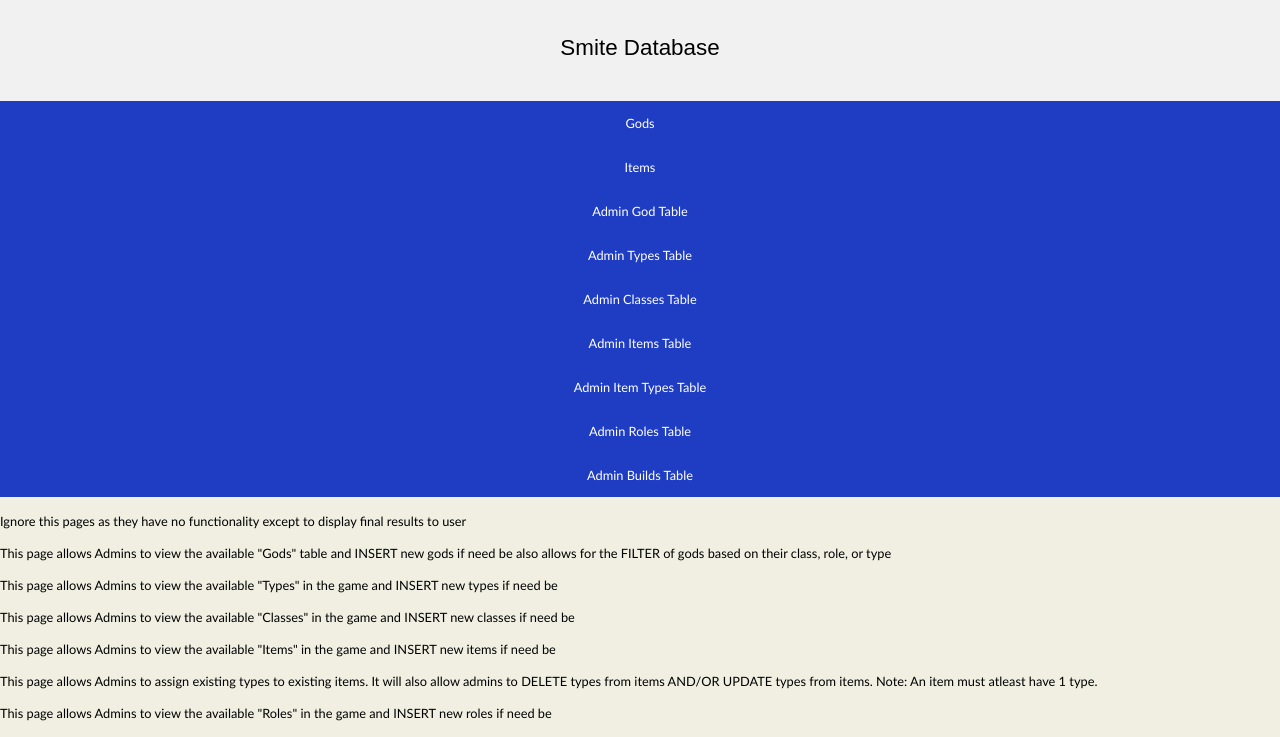
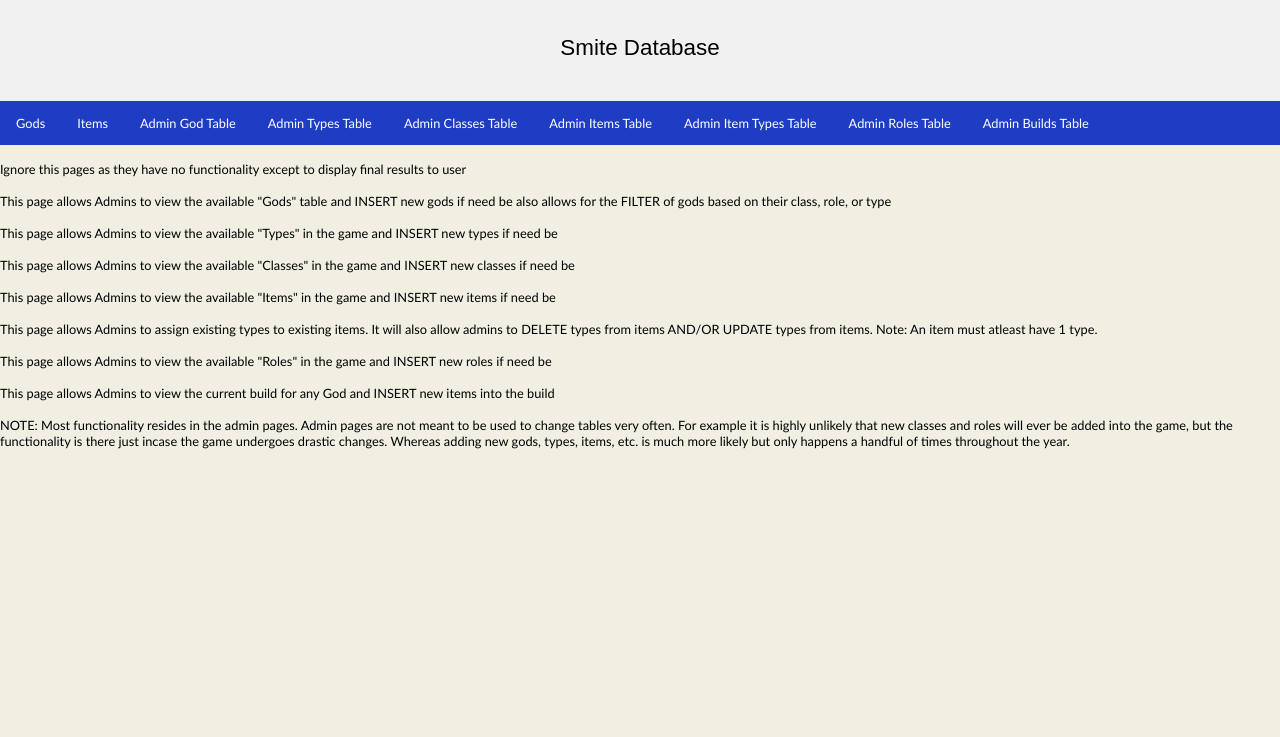
Before and after one commit to mbaiza27/CS340SMITEProject, a Flask app: page / in a window 1280 px wide. Shown: the top 737 px of the page. After the commit the page ends 449 px from the top, so only its background shows below. Run offline with Flask 2, Linux system fonts and the light colour scheme; parts of the project's set-up code (start-up, migrations or seed data) failed here and were passed over.

Commit message:
Changed styling of navigation bar

```diff
--- a/static/css/styleTemplate.css
+++ b/static/css/styleTemplate.css
@@ -39,7 +39,7 @@
   background-color: #1f3dc2;
 }
 
-div.navBar li {
+div.navigationBar li {
   float: left;
 }
 
```
